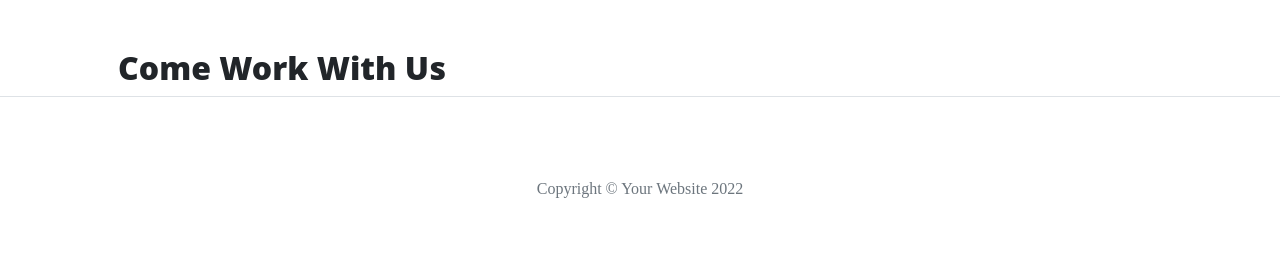
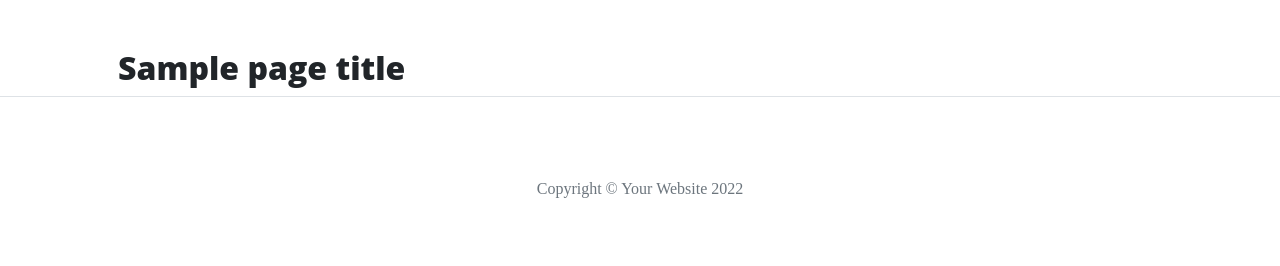
Before and after one commit to Samoftheforrest/thorin-flask-app, a Flask app: template templates/careers.html in a window 1280 px wide. Shown: the part 629-895 px from the top of the page. Run offline with Flask 2, Linux system fonts and the light colour scheme; the template is opened without the code that fills it: most values are stand-ins (such as "Sample title", 1, 10 or a date in 2020); some libraries are stand-ins or nearby versions.

Commit message:
updated page titles

```diff
--- a/run.py
+++ b/run.py
@@ -12,17 +12,17 @@ def index():
 
 @app.route('/about')
 def about():
-    return render_template('about.html')
+    return render_template('about.html', page_title="About")
 
 
 @app.route('/contact')
 def contact():
-    return render_template('contact.html')
+    return render_template('contact.html', page_title="Contact")
 
 
 @app.route('/careers')
 def careers():
-    return render_template('careers.html')
+    return render_template('careers.html', page_title="Careers")
 
 
 if __name__ == "__main__":
--- a/templates/about.html
+++ b/templates/about.html
@@ -1,6 +1,6 @@
 {% extends 'base.html' %}
 {% block content %}
-    <h2>About page</h2>
+    <h2>{{page_title}}</h2>
     <p>The formation of the group grew out of a meeting Gandalf had with Thorin in Bree which kindled Thorin's interest in recapturing his long lost family inheritance. (Thorin's grandfather had been the King under the Mountain when Smaug came and took it.) Remembering that he had once known an adventurous Hobbit on his travels in the Shire, Gandalf decided to add Bilbo to their company because he knew that stealth and cunning were preferable to force. Gandalf also believed that someone like Bilbo could keep the sometimes prideful and stubborn Dwarves from rash action. The superstitious Dwarves also considered thirteen to be an unlucky number, and as Gandalf had planned to leave on other business, welcomed a fourteenth to fill into their party.</p>
 
     <div class="row featurette">
--- a/templates/careers.html
+++ b/templates/careers.html
@@ -1,4 +1,4 @@
 {% extends 'base.html' %}
 {% block content %}
-    <h2>Come Work With Us</h2>
+    <h2>{{page_title}}</h2>
 {% endblock %}
--- a/templates/contact.html
+++ b/templates/contact.html
@@ -1,4 +1,4 @@
 {% extends 'base.html' %}
 {% block content %}
-    <h2>Contact Us</h2>
+    <h2>{{page_title}}</h2>
 {% endblock %}
```
